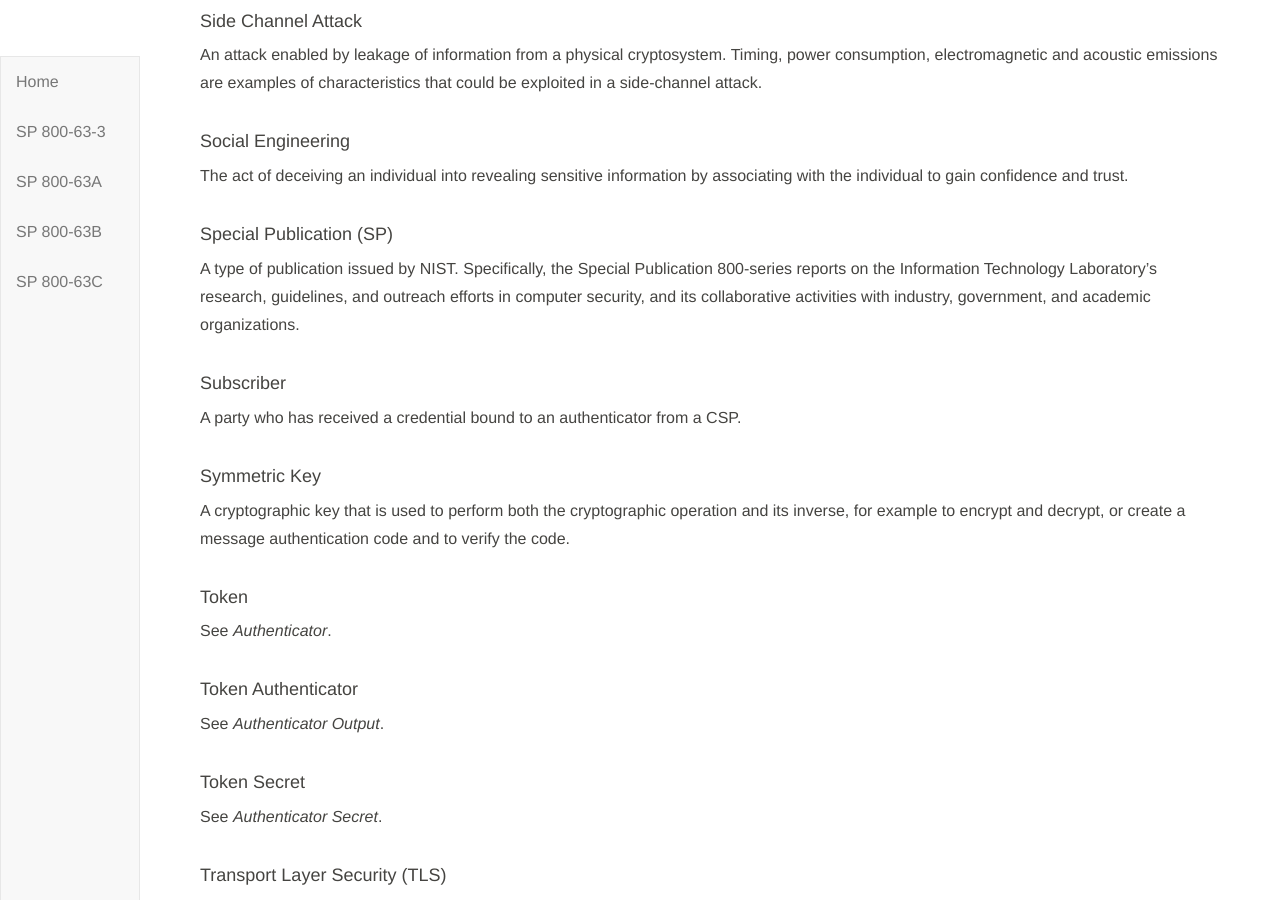
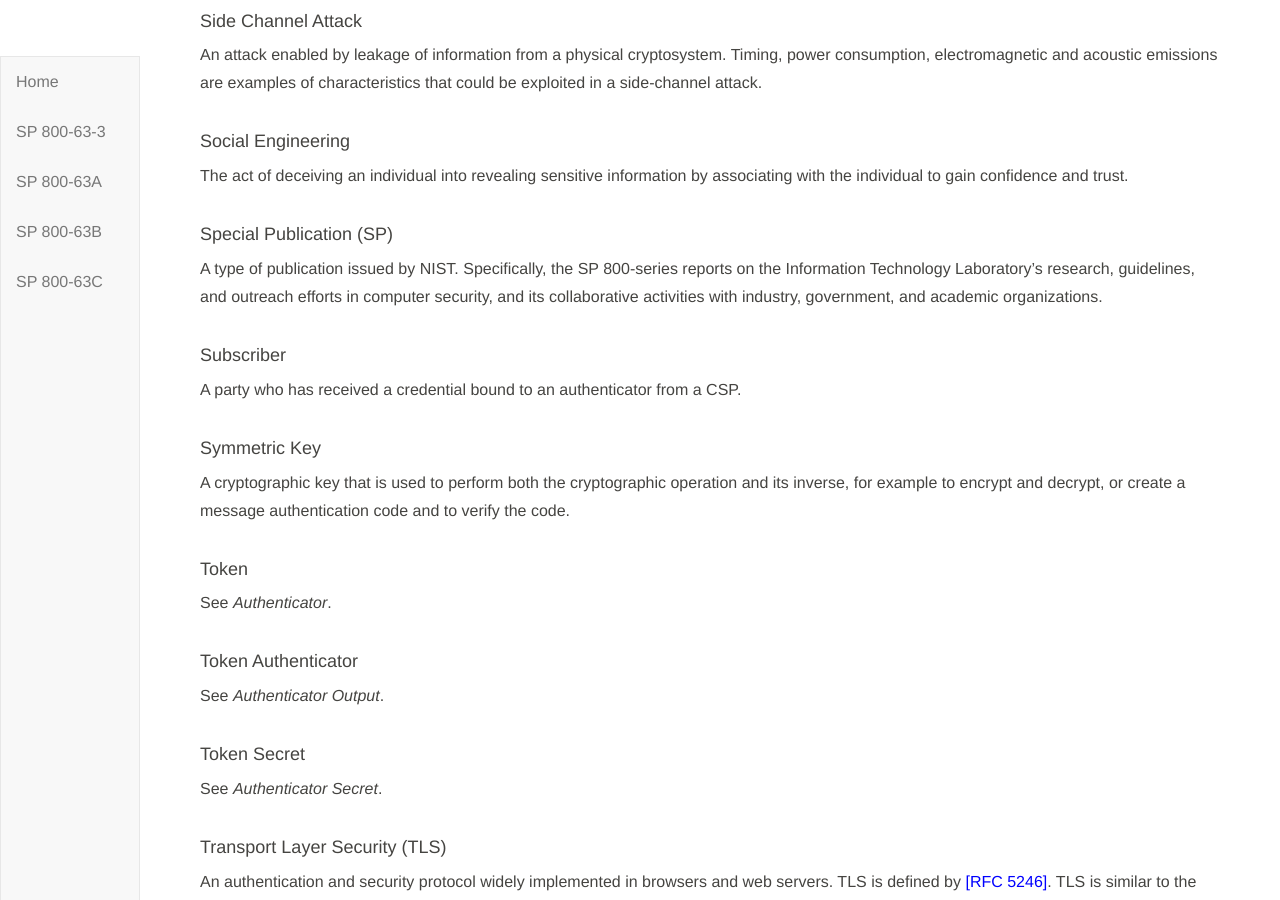
Before and after one commit to usnistgov/800-63-3, a Jekyll site: the page built from sp800-63b/sec3_definitions.md, in a window 1280 px wide and 900 px high, scrolled down 10079 px. Built offline with Jekyll 4.4.1, drawn with Linux system fonts in a browser that asks for light colours; our own code applies the rules of GitHub Pages for plain Markdown files.

Commit message:
Update sec3_definitions.md

```diff
--- a/sp800-63b/sec3_definitions.md
+++ b/sp800-63b/sec3_definitions.md
@@ -267,7 +267,7 @@ An attack enabled by leakage of information from a physical cryptosystem. Timing
 The act of deceiving an individual into revealing sensitive information by associating with the individual to gain confidence and trust.
 
 #### Special Publication (SP)
-A type of publication issued by NIST. Specifically, the Special Publication 800-series reports on the Information Technology Laboratory's research, guidelines, and outreach efforts in computer security, and its collaborative activities with industry, government, and academic organizations.
+A type of publication issued by NIST. Specifically, the SP 800-series reports on the Information Technology Laboratory's research, guidelines, and outreach efforts in computer security, and its collaborative activities with industry, government, and academic organizations.
 
 #### Subscriber
 A party who has received a credential bound to an authenticator from a CSP.
```
